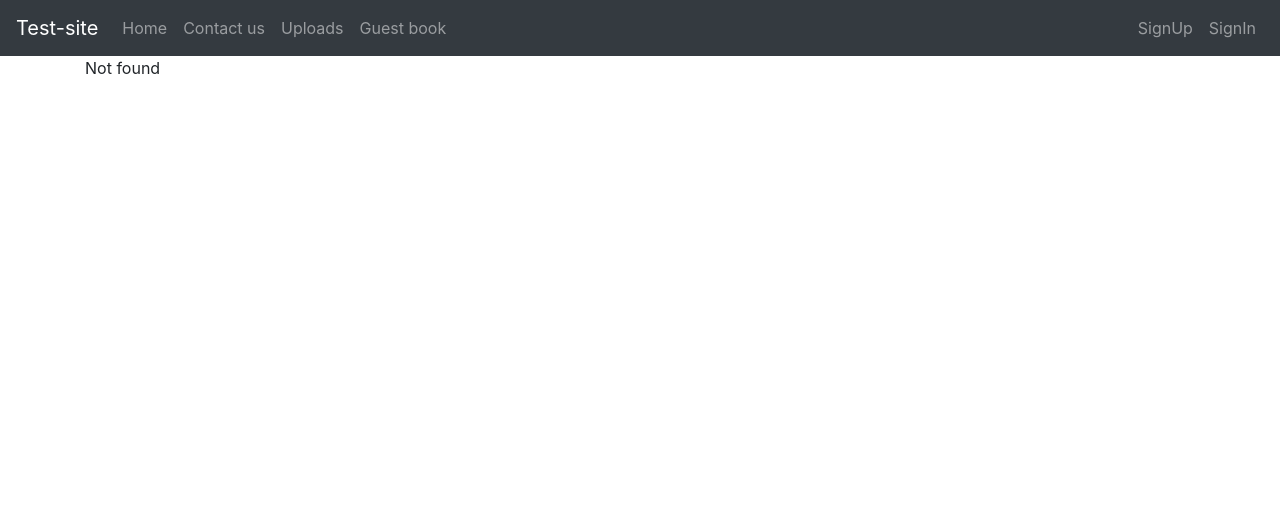
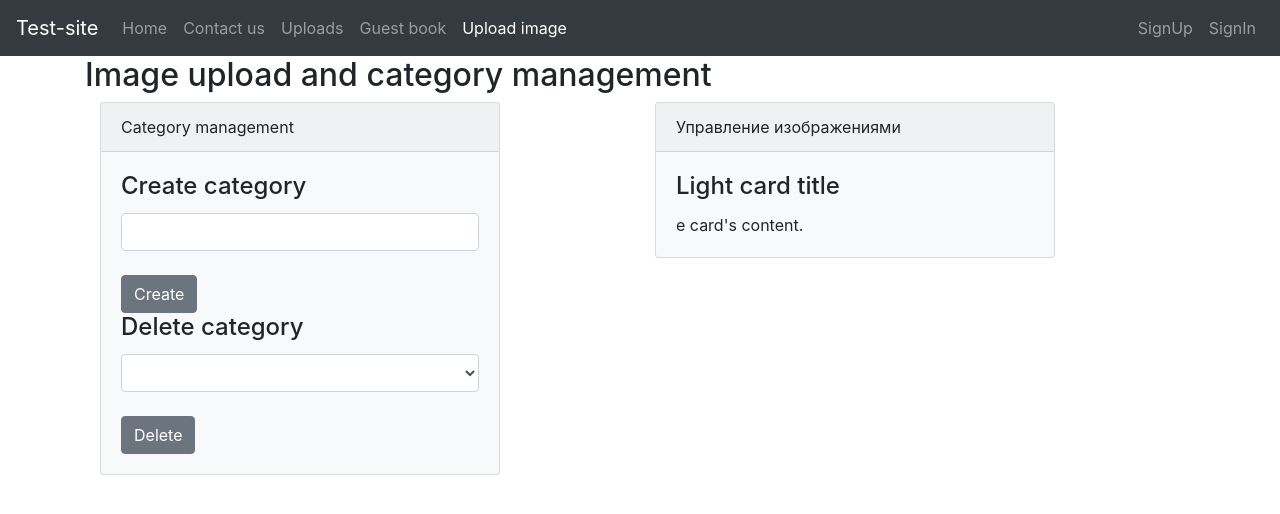
Before and after one commit to Mish-hash/step-project, a PHP site: page /index.php?page=upload-image in a window 1280 px wide. Shown: the top 514 px of the page. Run offline with PHP 8.4, Linux system fonts and the light colour scheme; lists and menus that the app fills with data are empty.

Commit message:
Added delete list

```diff
--- a/config/menu.php
+++ b/config/menu.php
@@ -3,5 +3,6 @@
       'Home' => 'home',
       'Contact us' => 'contacts',
       'Uploads' => 'uploads',
-      'Guest book' => 'guest-book'
+      'Guest book' => 'guest-book',
+      'Upload image' => 'upload-image'
     ];
--- a/index.php
+++ b/index.php
@@ -2,6 +2,7 @@
     session_start();
     require_once './libs/session.php';
     require_once './libs/forms.php';
+    require_once './libs/renders.php';
     $menu = require_once 'config/menu.php';
     $page = $_GET['page'] ?? 'home';
 
--- a/libs/forms.php
+++ b/libs/forms.php
@@ -189,6 +189,23 @@ function sendReview() {
     redirect('guest-book');
 }
 
+function createDir() {
+    $newDirectory = htmlentities(trim($_POST['newDirectory'] ?? null));
+
+    if(!preg_match("/[0-9A-Za-z]/i", $newDirectory)) {
+        setMessage('wrong input, only latin', 'danger');
+        return;
+    }
+    if(file_exists('images/' . $newDirectory)) {
+        setMessage("Impossible to create category {$newDirectory}, created earlier", 'danger');
+        return;
+    }
+    if(!file_exists('images/' . $newDirectory)) {
+        mkdir('images/' . $newDirectory);
+        setMessage('Create new slider ' . $newDirectory, 'success');
+    }
+}
+
 /* function showReviews() {
 
 } */
--- /dev/null
+++ b/libs/renders.php
@@ -0,0 +1,8 @@
+<?php
+function renderLislCategories() {
+    $listDir = glob('images/*', GLOB_ONLYDIR);
+    $listDir = preg_replace('/images\//', '',$listDir);
+    foreach($listDir as $listDir) {
+        echo "<option>{$listDir}</option>";
+    }
+}
--- /dev/null
+++ b/pages/upload-image.php
@@ -0,0 +1,38 @@
+<h2>Image upload and category management</h2>
+
+<?php showMessage()?>
+
+<div class="container">
+    <div class="row">
+        <div class="col-6">
+            <div class="card bg-light mb-6" style="max-width: 25rem;">
+                <div class="card-header">Category management</div>
+                <div class="card-body">
+                <form action="index.php?page=upload-image" method="POST" enctype="multipart/form-data">
+                    <h4 class="card-title">Create category</h4>
+                    <input type="text" name="newDirectory" class="form-control" id="newDirectory"> <br>
+                    <button class="btn btn-secondary" name="action" value="createDir">Create</button>
+                </form>
+                <form action="index.php?page=upload-image" method="POST" enctype="multipart/form-data">
+                    <h4 class="card-title">Delete category</h4>
+                    <select type="text" name="delDirectory" class="form-control" id="delDirectory">
+                        <?php renderLislCategories() ?>
+                    </select> <br>
+                    <button class="btn btn-secondary" name="action" value="deleteDir">Delete</button>
+                </form>
+                </div>
+            </div>
+        </div>
+        <div class="col-6">
+            <div class="card bg-light mb-6" style="max-width: 25rem;">
+                <div class="card-header">Управление изображениями</div>
+                <div class="card-body">
+                    <h4 class="card-title">Light card title</h4>
+                    <p class="card-text"> e card's content.</p>
+                </div>
+            </div>
+        </div>
+    </div>
+
+    <?php //renderLislCategories() ?>
+</div>
```
